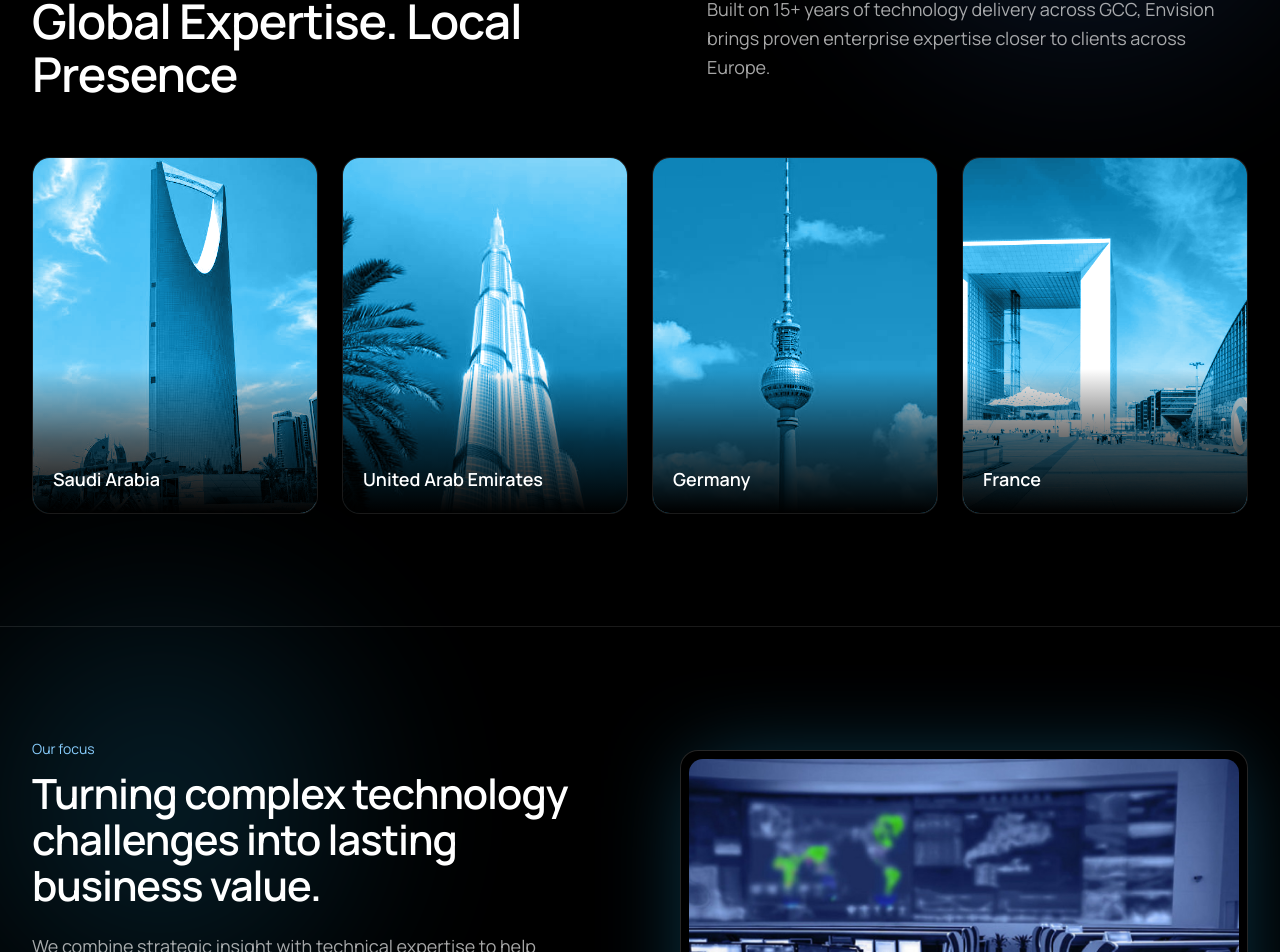
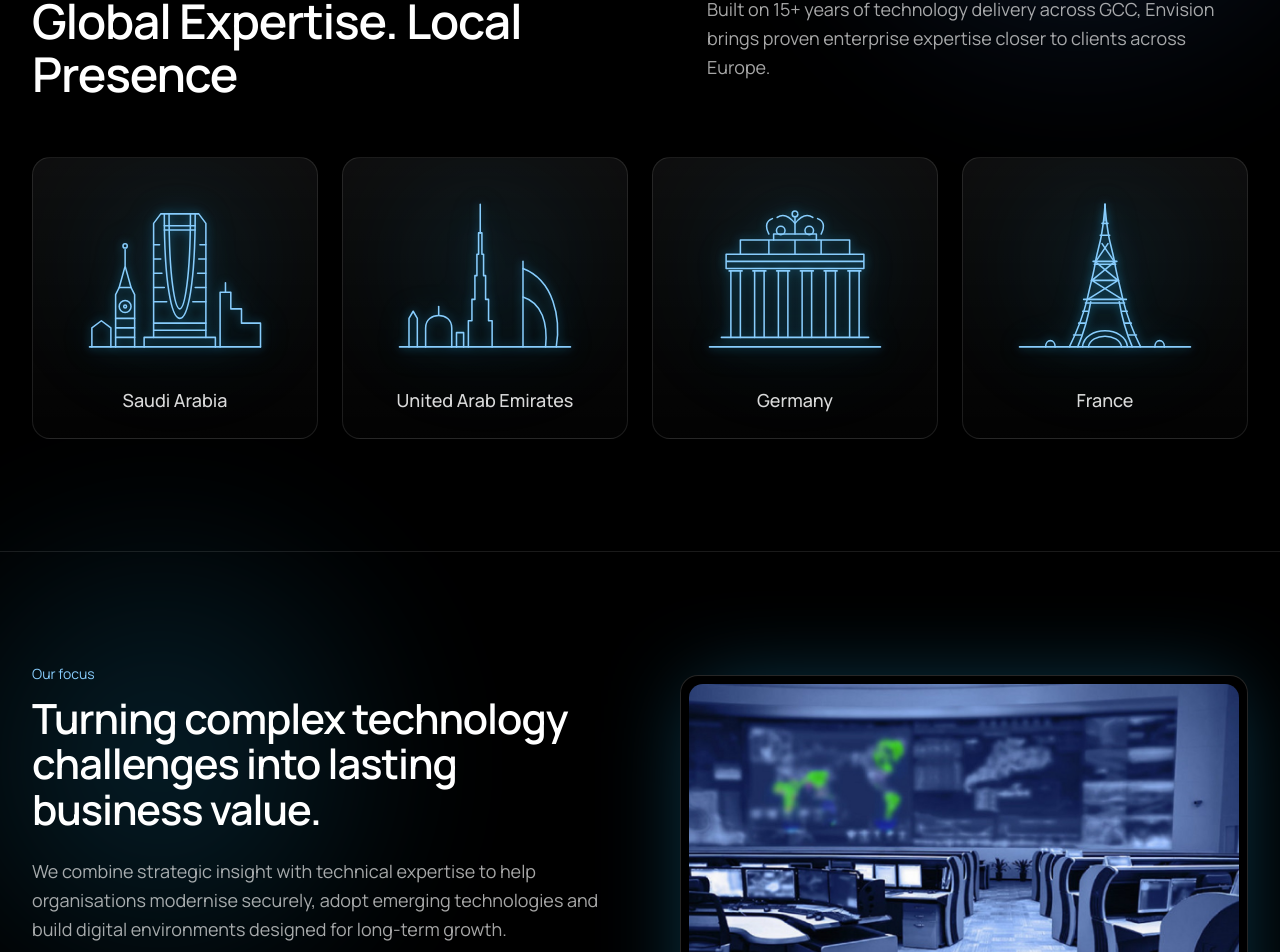
Before and after one commit to MAHasnain/envision-site, a Next.js app: page /en in a window 1280 px wide. Shown: the part 2175-3127 px from the top of the page. Built offline with nearby package versions, Linux system fonts and the light colour scheme.

Commit message:
feat: add LandmarkCard component and integrate it into Presence with animated icons

```diff
--- a/src/app/globals.css
+++ b/src/app/globals.css
@@ -265,3 +265,34 @@ html[data-theme="light"] .page-glows { opacity: 0.45; }
 .logo-for-light { display: none; }
 html[data-theme="light"] .logo-for-dark { display: none; }
 html[data-theme="light"] .logo-for-light { display: inline-block; }
+
+.landmark {
+  overflow: visible;
+  filter: drop-shadow(0 0 4px rgb(33 164 222 / 0.55)) drop-shadow(0 0 14px rgb(33 164 222 / 0.28));
+  transition: filter 0.4s ease;
+}
+.landmark-card:hover .landmark {
+  filter: drop-shadow(0 0 6px rgb(33 164 222 / 0.8)) drop-shadow(0 0 20px rgb(33 164 222 / 0.4));
+}
+html[data-theme="light"] .landmark {
+  filter: drop-shadow(0 0 3px rgb(22 136 196 / 0.28));
+}
+
+.landmark path,
+.landmark circle {
+  stroke-dasharray: 1;
+  stroke-dashoffset: 1;
+  transition: stroke-dashoffset 1.5s cubic-bezier(0.4, 0, 0.2, 1);
+  transition-delay: var(--d, 0s);
+}
+.landmark-card[data-draw="true"] .landmark path,
+.landmark-card[data-draw="true"] .landmark circle {
+  stroke-dashoffset: 0;
+}
+@media (prefers-reduced-motion: reduce) {
+  .landmark path,
+  .landmark circle {
+    stroke-dashoffset: 0;
+    transition: none;
+  }
+}
--- /dev/null
+++ b/src/components/LandmarkCard.tsx
@@ -0,0 +1,28 @@
+"use client";
+
+import { useRef } from "react";
+import { useInView } from "motion/react";
+
+type Props = { name: string; delay?: number; children: React.ReactNode };
+
+export default function LandmarkCard({ name, delay = 0, children }: Props) {
+  const ref = useRef<HTMLDivElement>(null);
+
+  const inView = useInView(ref, { once: true, margin: "0px 0px -80px 0px" });
+
+  return (
+    <div
+      ref={ref}
+      data-draw={inView}
+      style={{ ["--d" as string]: `${delay}s` }}
+      className="landmark-card group relative flex h-full flex-col overflow-hidden rounded-2xl border border-white/10 bg-linear-to-b from-white/6 to-white/1 px-6 pb-6 pt-8 text-center transition-colors duration-300 hover:border-picton/40"
+    >
+      <div
+        aria-hidden
+        className="pointer-events-none absolute left-1/2 top-[38%] h-36 w-36 -translate-x-1/2 -translate-y-1/2 rounded-full bg-picton/20 blur-3xl transition-opacity duration-500 group-hover:opacity-100 opacity-70"
+      />
+      <div className="relative mx-auto h-36 w-full shrink-0 max-w-[190px] text-picton-200 sm:h-44">{children}</div>
+      <h3 className="relative mt-auto pt-5 text-base font-medium text-white/85 sm:text-lg">{name}</h3>
+    </div>
+  );
+}
--- a/src/components/Presence.tsx
+++ b/src/components/Presence.tsx
@@ -1,16 +1,17 @@
-import { useTranslations } from "next-intl";
+import { getTranslations } from "next-intl/server";
 import Reveal from "./Reveal";
-import BlueImage from "./BlueImage";
+import LandmarkCard from "./LandmarkCard";
+import { KingdomCentre, BurjKhalifa, BrandenburgGate, EiffelTower } from "./landmarks";
 
-const countries = [
-  { id: "saudi", src: "/images/presence/saudia-arabia.jpg" },
-  { id: "uae", src: "/images/presence/UAE.jpg" },
-  { id: "germany", src: "/images/presence/germany.jpg" },
-  { id: "france", src: "/images/presence/france.jpg" },
-] as const;
+export default async function Presence() {
+  const t = await getTranslations("Presence");
 
-export default function Presence() {
-  const t = useTranslations("Presence");
+  const countries = [
+    { key: "saudi", icon: <KingdomCentre /> },
+    { key: "uae", icon: <BurjKhalifa /> },
+    { key: "germany", icon: <BrandenburgGate /> },
+    { key: "france", icon: <EiffelTower /> },
+  ] as const;
 
   return (
     <section className="border-t border-white/10 py-24 text-white sm:py-28">
@@ -23,33 +24,20 @@ export default function Presence() {
             </h2>
           </Reveal>
           <Reveal delay={0.08}>
-            <p className="max-w-lg text-lg leading-relaxed text-white/65 lg:pt-8">
-              {t("text")}
-            </p>
+            <p className="max-w-lg text-lg leading-relaxed text-white/65 lg:pt-8">{t("text")}</p>
           </Reveal>
         </div>
 
         <ul className="mt-14 grid grid-cols-2 gap-4 sm:gap-6 lg:grid-cols-4">
-          {countries.map((c, i) => {
-            const name = t(`countries.${c.id}`);
-            return (
-              <li key={c.id}>
-                <Reveal delay={i * 0.08}>
-                  <div className="relative isolate aspect-4/5 overflow-hidden rounded-2xl border border-white/10 bg-black">
-                    <BlueImage
-                      src={c.src}
-                      alt={name}
-                      sizes="(min-width: 1024px) 300px, 50vw"
-                      strength="full"
-                    />
-                    <div className="absolute inset-x-0 bottom-0 bg-linear-to-t from-black via-black/60 to-transparent p-4 pt-20 sm:p-5 sm:pt-24">
-                      <h3 className="text-base font-semibold sm:text-lg">{name}</h3>
-                    </div>
-                  </div>
-                </Reveal>
-              </li>
-            );
-          })}
+          {countries.map((c, i) => (
+            <li key={c.key}>
+              <Reveal delay={i * 0.08} className="h-full">
+                <LandmarkCard name={t(`countries.${c.key}`)} delay={0.15 + i * 0.15}>
+                  {c.icon}
+                </LandmarkCard>
+              </Reveal>
+            </li>
+          ))}
         </ul>
       </div>
     </section>
--- /dev/null
+++ b/src/components/landmarks.tsx
@@ -0,0 +1,106 @@
+import type { SVGProps } from "react";
+
+const P = (props: SVGProps<SVGPathElement>) => <path pathLength={1} {...props} />;
+const C = (props: SVGProps<SVGCircleElement>) => <circle pathLength={1} {...props} />;
+
+function Frame({ children }: { children: React.ReactNode }) {
+  return (
+    <svg
+      viewBox="0 0 160 140"
+      aria-hidden
+      className="landmark h-full w-full"
+      fill="none"
+      stroke="currentColor"
+      strokeWidth={1.3}
+      strokeLinecap="round"
+      strokeLinejoin="round"
+    >
+      <P d="M8 128 H152" />
+      {children}
+    </svg>
+  );
+}
+
+export function KingdomCentre() {
+  return (
+    <Frame>
+      <P d="M54 128 V120 H114 V128" />
+      <P d="M62 120 V24 L68 16 H100 L106 24 V120" />
+      <P d="M71 16 C71 74 77 104 84 104 C91 104 97 74 97 16" />
+      <P d="M75 16 C75 70 80 96 84 96 C88 96 93 70 93 16" />
+      <P d="M71 26 H97 M71 29.5 H97" />
+      <P d="M62 42 H67 M62 54 H68 M62 66 H69 M62 78 H71 M62 90 H73 M106 42 H101 M106 54 H100 M106 66 H99 M106 78 H97 M106 90 H95" />
+      <P d="M62 108 H106 M62 114 H106" />
+      <P d="M30 128 V84 L33 78 H43 L46 84 V128" />
+      <P d="M33 78 L38 60 L43 78 M38 60 V46" />
+      <P d="M30 104 H46 M30 112 H46 M30 120 H46" />
+      <P d="M118 128 V82 H127 V96 H136 V108 H152 V128" />
+      <P d="M122.5 82 V74" />
+      <P d="M10 128 V112 L18 106 L26 112 V128" />
+      <C cx="38" cy="43" r="1.8" />
+      <C cx="38" cy="94" r="5" />
+      <C cx="38" cy="94" r="1.2" />
+    </Frame>
+  );
+}
+
+export function BurjKhalifa() {
+  return (
+    <Frame>
+      {/* Burj Khalifa */}
+      <P d="M66 128 V106 H69 V88 H71.5 V68 H73.2 V50 H74.6 V32 H77.4 V50 H78.8 V68 H80.5 V88 H83 V106 H86 V128" />
+      <P d="M76 32 V8" />
+      {/* Burj Al Arab */}
+      <P d="M112 128 V56" />
+      <P d="M112 62 C138 72 144 104 140 128" />
+      <P d="M112 86 C128 91 133 108 131 128" />
+      {/* Dome + minaret */}
+      <P d="M30 128 V112 C30 98 52 98 52 112 V128" />
+      <P d="M41 101 V94" />
+      <P d="M16 128 V104 L19.5 98 L23 104 V128" />
+      <P d="M56 128 V116 H62 V128" />
+    </Frame>
+  );
+}
+
+export function BrandenburgGate() {
+  const cols = [30, 50, 70, 90, 110, 130];
+  return (
+    <Frame>
+      <P d="M18 120 H142" />
+      {cols.map((c) => (
+        <P key={c} d={`M${c - 4} 120 V64 M${c + 4} 120 V64 M${c - 5.5} 64 H${c + 5.5}`} />
+      ))}
+      <P d="M22 50 H138 V62 H22 Z M22 56 H138" />
+      <P d="M34 38 H126 V50 M34 38 V50 M58 38 V50 M80 38 V50 M102 38 V50" />
+      {/* Quadriga */}
+      <P d="M62 38 V33 H98 V38" />
+      <C cx="68" cy="30" r="3.6" />
+      <C cx="92" cy="30" r="3.6" />
+      <P d="M80 33 V19" />
+      <C cx="80" cy="16" r="2.4" />
+      <P d="M80 24 Q72 14 65 19 M80 24 Q88 14 95 19" />
+      <P d="M58 33 Q53 23 61 20 M102 33 Q107 23 99 20" />
+    </Frame>
+  );
+}
+
+export function EiffelTower() {
+  return (
+    <Frame>
+      <P d="M50 128 C58 112 62 100 65 88 C68 74 71 64 72 56 C74 46 76 40 77 34 C78 28 79.5 18 80 8" />
+      <P d="M110 128 C102 112 98 100 95 88 C92 74 89 64 88 56 C86 46 84 40 83 34 C82 28 80.5 18 80 8" />
+      <P d="M57 128 C63 114 66 102 68 90 M103 128 C97 114 94 102 92 90" />
+      <P d="M61 128 C63 110 97 110 99 128" />
+      <P d="M66 128 C68 116 92 116 94 128" />
+      <P d="M62 88 H98 M63.5 91 H96.5" />
+      <P d="M70 56 H90 M71 58.5 H89" />
+      <P d="M76 34 H84 M77.5 24 H82.5" />
+      <P d="M65.5 88 L91 72 M94.5 88 L69 72 M69 72 L88.5 56 M91 72 L71.5 56 M68.5 72 H91.5" />
+      <P d="M73 55 L82.5 41 M87 55 L77.5 41" />
+      <P d="M53.5 118 H60 M57.8 108 H63.5 M61.2 98 H65.8 M106.5 118 H100 M102.2 108 H96.5 M98.8 98 H94.2" />
+      <P d="M80 22 V8" />
+      <P d="M30 128 C30 121 38 121 38 128 M122 128 C122 121 130 121 130 128" />
+    </Frame>
+  );
+}
```
